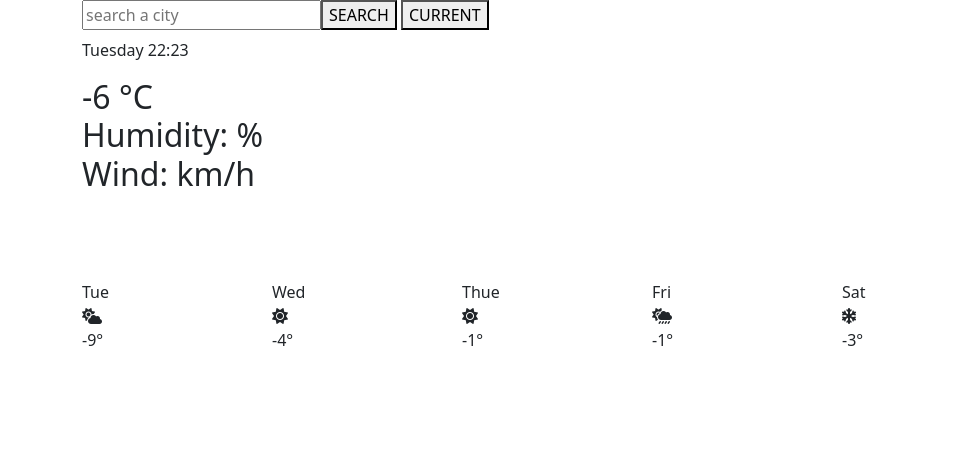
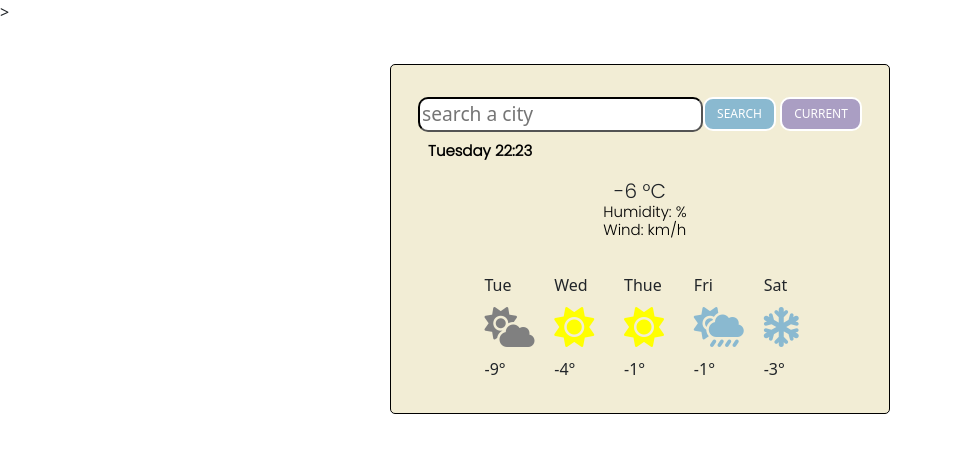
Before and after one commit to eliodn/Weather-app, a plain HTML site: page vscode/index.html in a window 1280 px wide. Shown: the whole page, without its empty margins (0-953 px from the left). Drawn offline with nearby package versions, Linux system fonts and the light colour scheme; no server answers; files whose address does not match are found by name.

Commit message:
Update index.html

```diff
--- a/vscode/index.html
+++ b/vscode/index.html
@@ -24,7 +24,7 @@
     ></script>
     <script src="https://unpkg.com/axios/dist/axios.min.js"></script>
     <title>weatherapp</title>
-    <link rel="stylesheet" href="src/styles.css" />
+    <link rel="stylesheet" href="../style.css" />>
   </head>
   <body>
     <div class="container">
```
